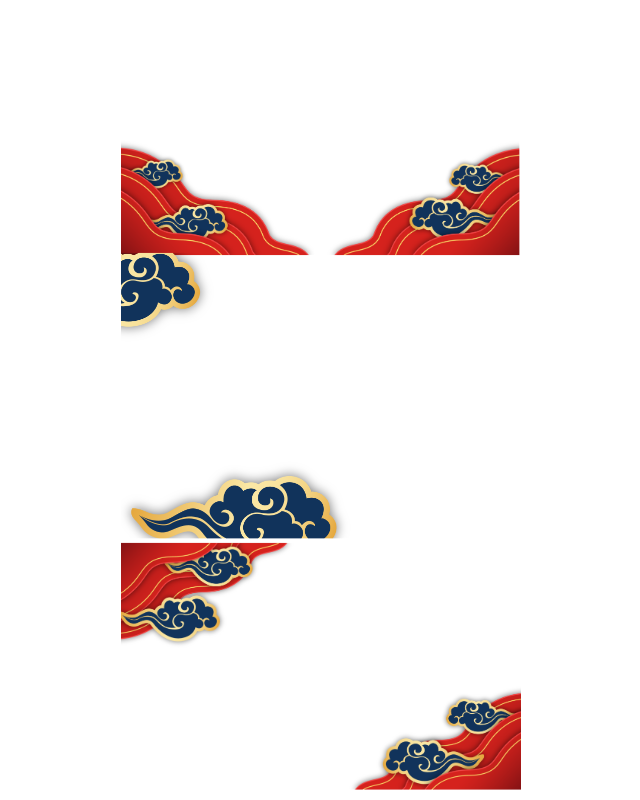
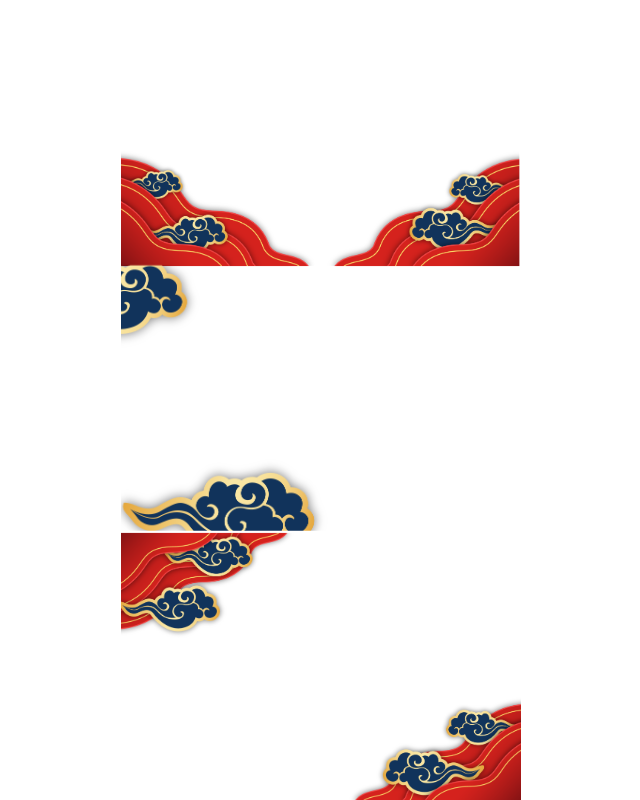
Before and after one commit to mhassan4392/clouds-page, a plain HTML site: page index.html in a window 1280 px wide. Shown: the whole page, without its empty margins (319-959 px from the left). Drawn offline with Linux system fonts and the light colour scheme; files whose address does not match are found by name.

Commit message:
fix images postions

```diff
--- a/assets/css/styles.css
+++ b/assets/css/styles.css
@@ -14,43 +14,43 @@
 
 .cloud-section {
   position: relative;
-  flex-basis: 33.3%;
+  flex-basis: 33.4%;
 }
 
 .image-1-1 {
   position: absolute;
   width: 400px;
   left: -20px;
-  bottom: 0;
+  bottom: -10px;
 }
 
 .image-1-2 {
   position: absolute;
   width: 400px;
   right: -20px;
-  bottom: 0;
+  bottom: -10px;
 }
 
 .image-2 {
   position: absolute;
   left: -112px;
-  top: -35px;
-  bottom: -20px;
-  height: 133%;
+  top: -22px;
+  bottom: -10px;
+  height: 124%;
 }
 
 .image-3-1 {
   position: absolute;
   width: 400px;
   left: -20px;
-  top: 0;
+  top: -10px;
 }
 
 .image-3-2 {
   position: absolute;
   width: 400px;
   right: -20px;
-  bottom: 0;
+  bottom: -10px;
 }
 
 .animate-left {
```
